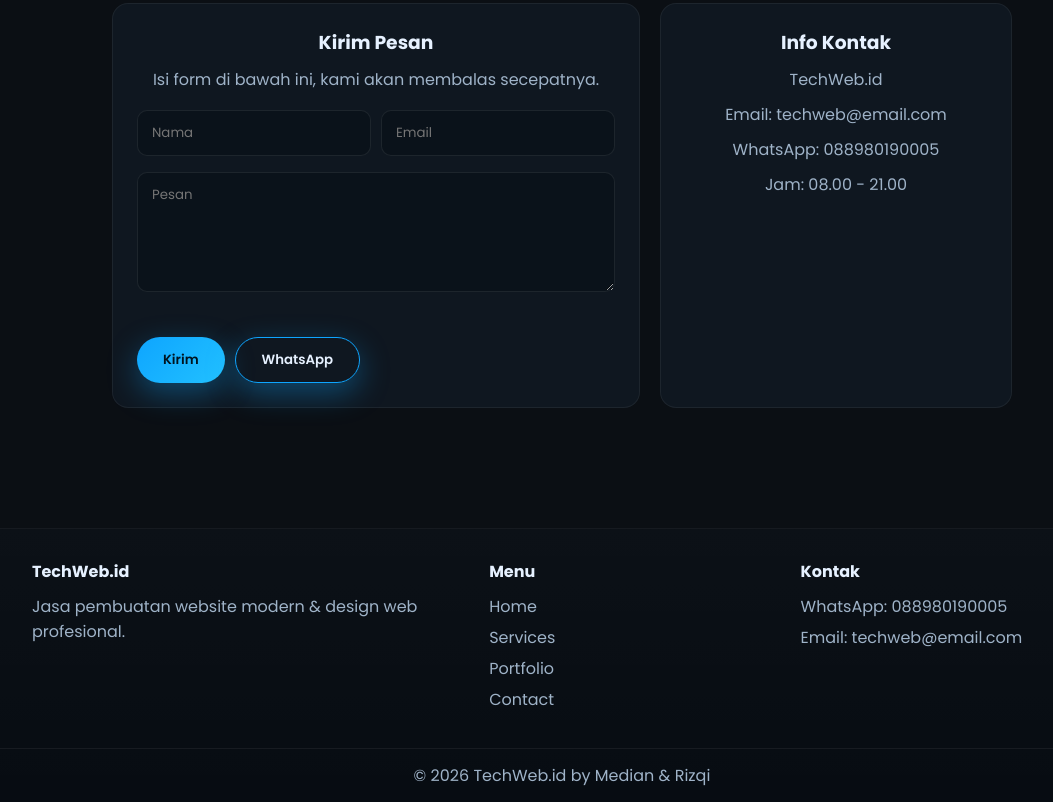
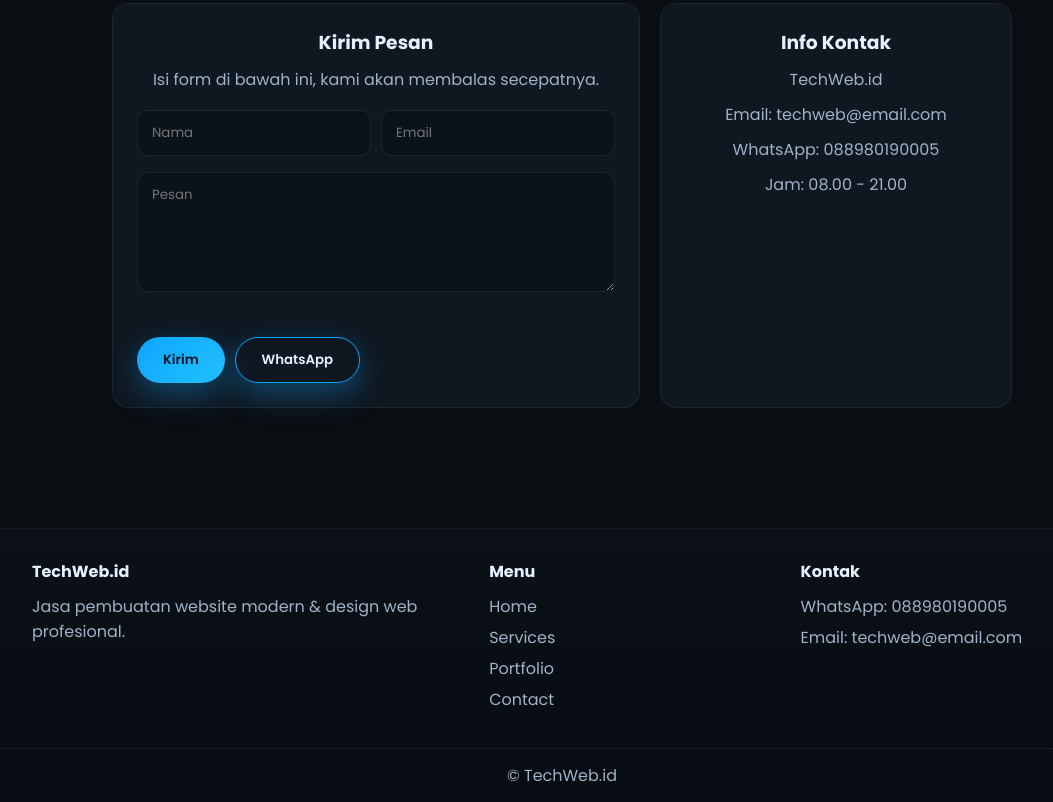
Before and after one commit to techwebb117-dotcom/Techweb.id, a plain HTML site: page index.html in a window 1280 px wide. Shown: the part 2446-3248 px from the top of the page, without its empty margins (78-1131 px from the left). Drawn offline with nearby package versions, Linux system fonts and the light colour scheme.

Commit message:
Update index.html

```diff
--- a/index.html
+++ b/index.html
@@ -169,7 +169,7 @@ footer{margin-top:40px;background:linear-gradient(180deg, rgba(255,255,255,0.02)
       <p>Email: techweb@email.com</p>
     </div>
   </div>
-  <div class="footer-bottom">© 2026 TechWeb.id by Median & Rizqi</div>
+  <div class="footer-bottom">© TechWeb.id </div>
 </footer><div class="toggle" onclick="darkMode()">☀️</div><script src="https://unpkg.com/aos@2.3.1/dist/aos.js"></script><script>
 AOS.init();
 
```
